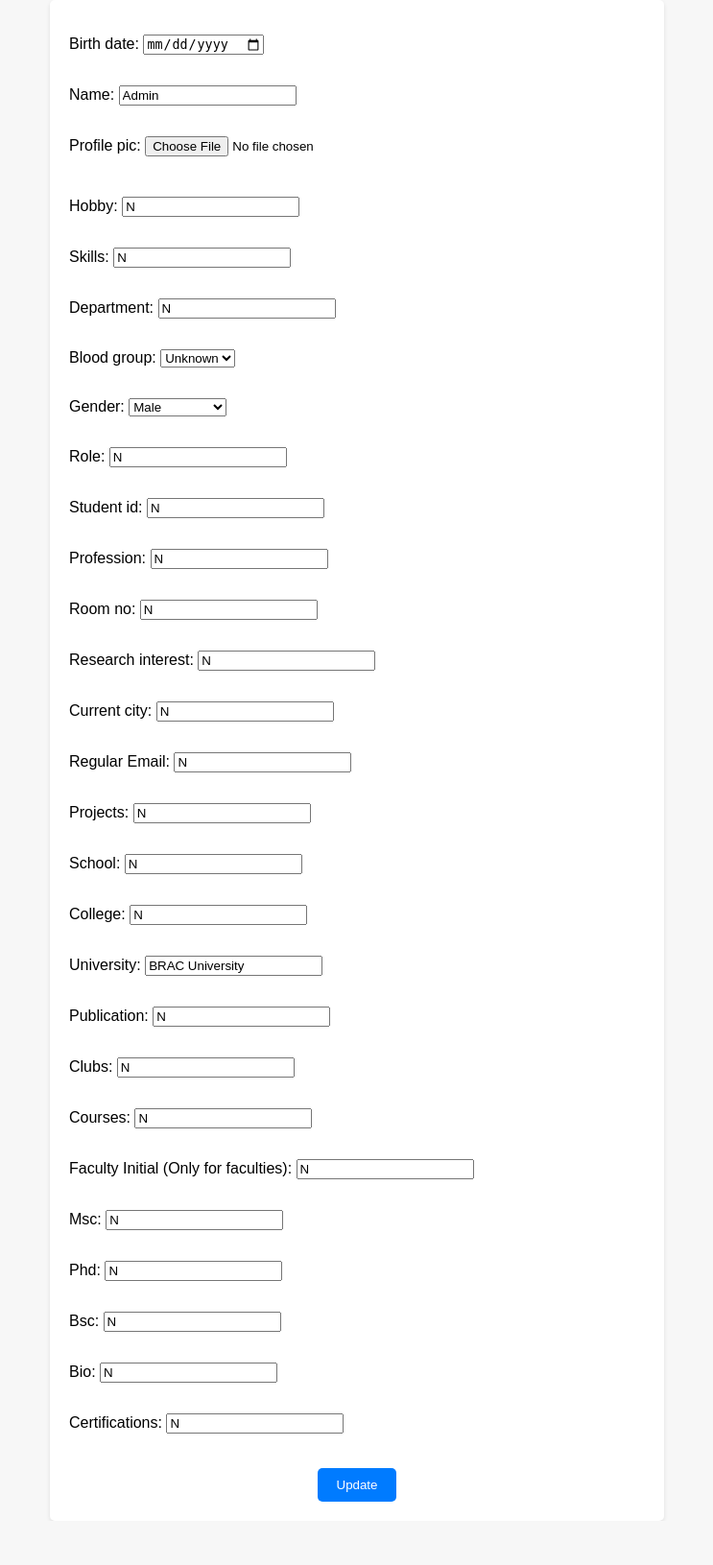
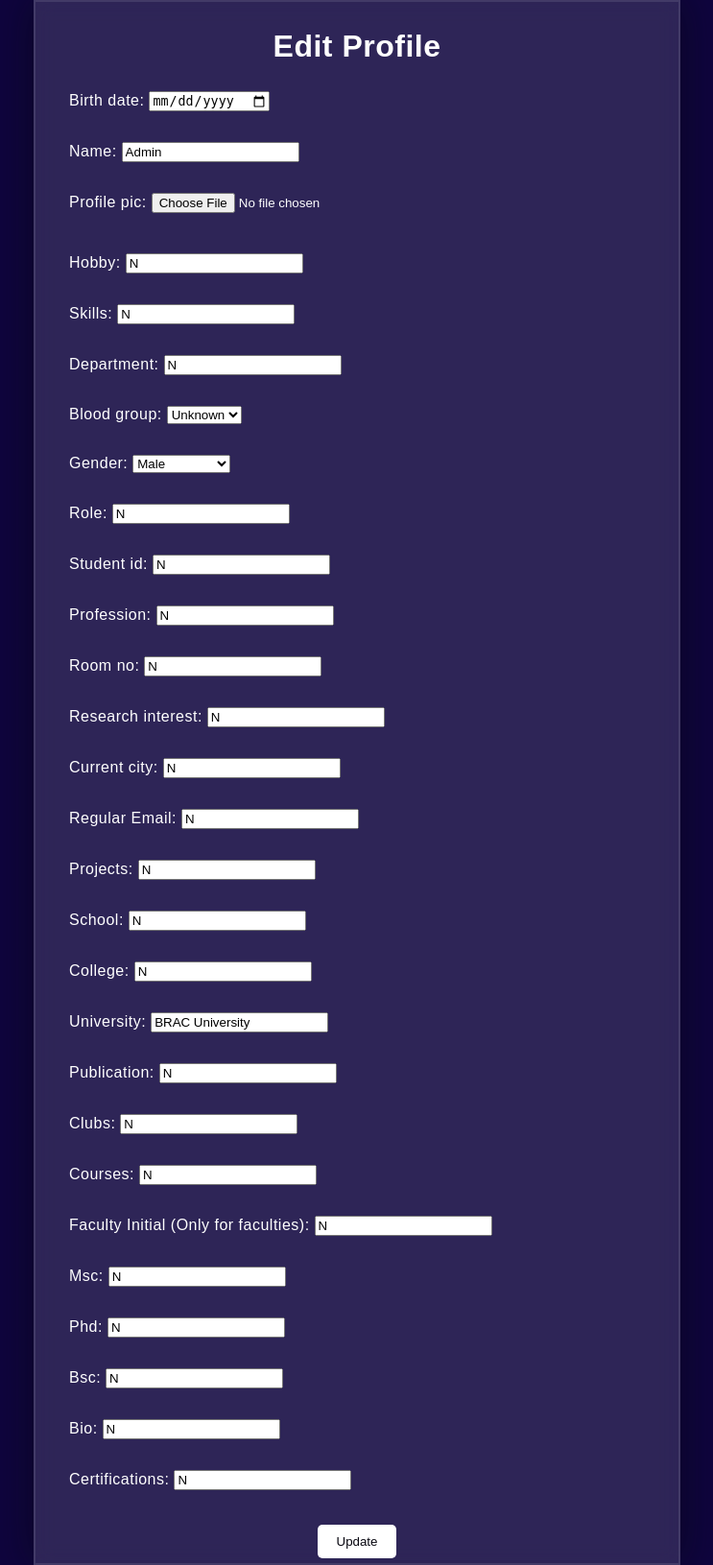
Before and after one commit to nitu2102/bracUnite, a Django app: page /edit/ in a window 1280 px wide. Shown: the whole page at 96% size, without its empty margins (268-1011 px from the left). Before the commit the page ends 1585 px from the top, so only its background shows below. Run offline with Django 4.2, Linux system fonts and the light colour scheme; a user stored in the database is signed in; data comes from the database, SQL or seed files in the repository.

Commit message:
Update profile_update.html

```diff
--- a/templates/profile_update.html
+++ b/templates/profile_update.html
@@ -6,24 +6,39 @@
     <title>Update Profile</title>
     <style>
         body {
-            font-family: Arial, sans-serif;
+            font-family: 'Poppins', sans-serif;
+            letter-spacing: 0.5px;
+            outline: none;
+            border: none;
+            color: #ffffff;
             margin: 0;
             padding: 0;
-            background-color: #f7f7f7;
+            background-color: #0f053e;
         }
 
         .form-container {
             max-width: 600px;
             margin: 0 auto;
             padding: 20px;
-            background-color: #fff;
-            border-radius: 5px;
-            box-shadow: 0px 2px 4px rgba(0, 0, 0, 0.1);
+            background-color: rgba(255,255,255,0.13);
+            backdrop-filter: blur(10px);
+            border: 2px solid rgba(255, 255, 255, 0.1);
+            box-shadow: 0 0 40px rgba(8, 7, 16, 0.6);
+            padding: 5px 35px;
         }
 
         form {
             display: flex;
             flex-direction: column;
+        }
+
+        .form-container h3 {
+            font-size: 32px;
+            margin-top: 20px;
+            margin-bottom: 10px;
+            font-weight: 600;
+            line-height: 42px;
+            text-align: center;
         }
 
         .button-container {
@@ -32,8 +47,8 @@
         }
 
         button {
-            background-color: #007bff;
-            color: #fff;
+            background-color: #fff;
+            color: #080710;
             border: none;
             padding: 10px 20px;
             border-radius: 5px;
@@ -51,6 +66,7 @@
 </head>
 <body>
     <div class="form-container">
+        <h3>Edit Profile</h3>
         <form method="post" action="{% url 'profile_update' %}" enctype="multipart/form-data">
             {% csrf_token %}
             {{ form.as_p }}
```
